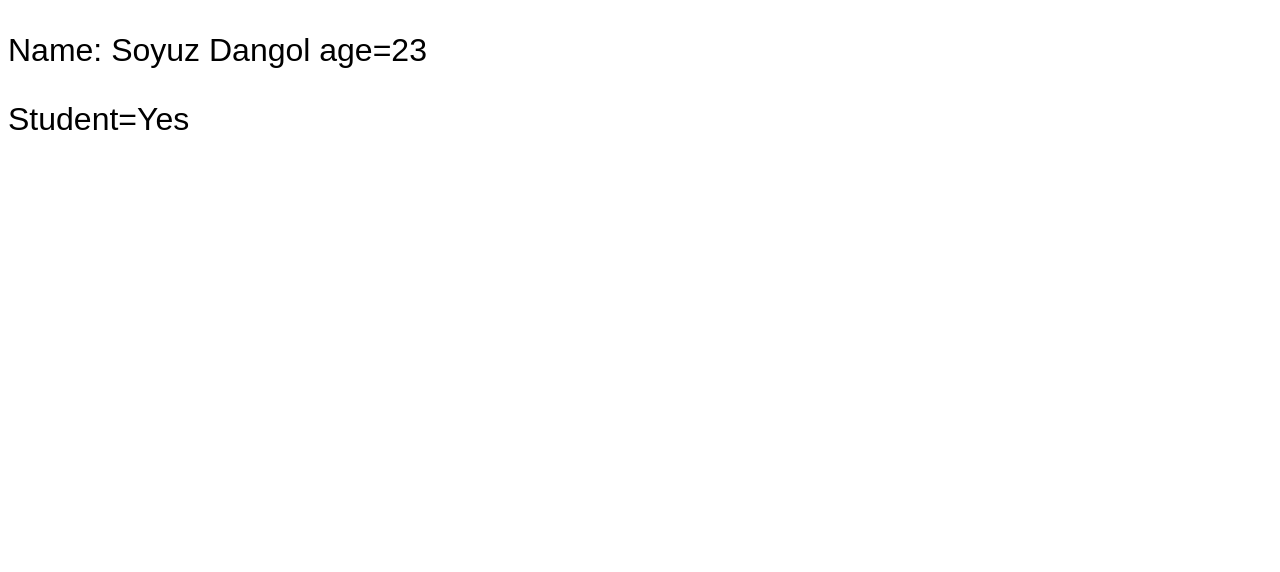
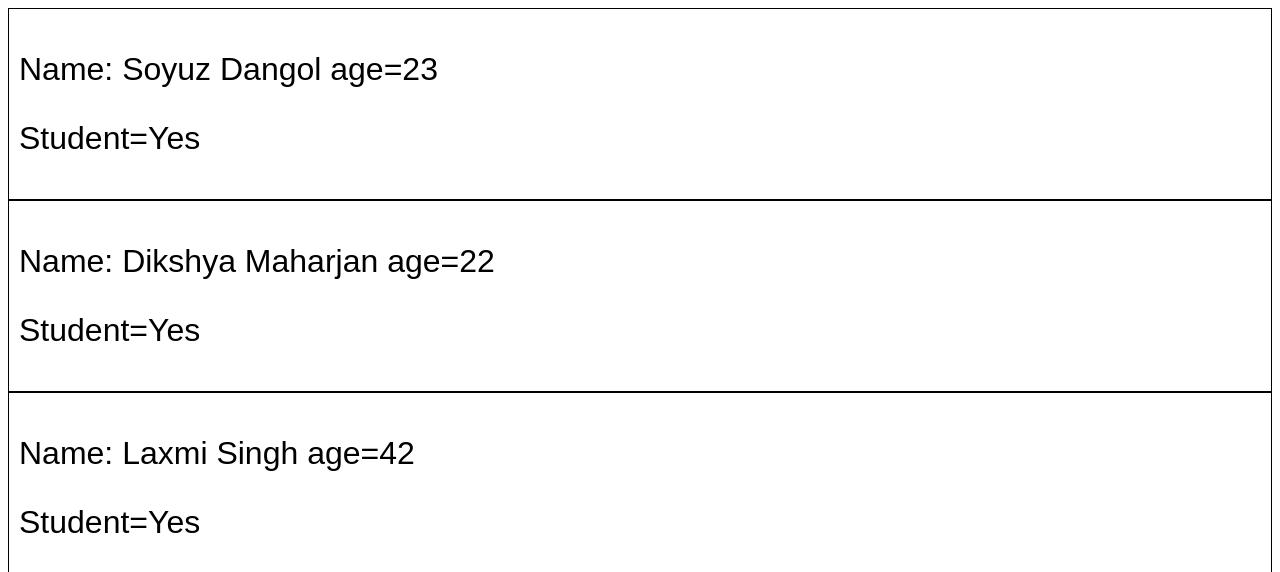
Before and after one commit to SoyuzDangol55/React, a React (Vite) app in the folder Day3/: page / in a window 1280 px wide. Shown: the top 572 px of the page. Built offline with nearby package versions, Linux system fonts and the light colour scheme.

Commit message:
Feat:Add Multiple Student names

```diff
--- a/Day3/src/App.jsx
+++ b/Day3/src/App.jsx
@@ -4,7 +4,13 @@
 import {Student} from './Student.jsx'
 function App() {
  return(
-    <Student name="Soyuz Dangol" age={23} isStudent="True"/> //Sending Data to Student.jsx Function Student
+  <>
+    {/* Sending Data to Student.jsx Function Student */}
+    <Student name="Soyuz Dangol" age={23} isStudent="True"/>
+    <Student name="Dikshya Maharjan" age={22} isStudent="true"/>
+    <Student name="Laxmi Singh" age={42} isStudent="false"/>
+
+    </>
  );
 }
 
--- a/Day3/src/index.css
+++ b/Day3/src/index.css
@@ -1,4 +1,8 @@
 .student{
     font-family: Arial, Helvetica, sans-serif;
     font-size: xx-large;
+    padding:10px;
+    border:1px solid black
 }
+
+.stu
```
